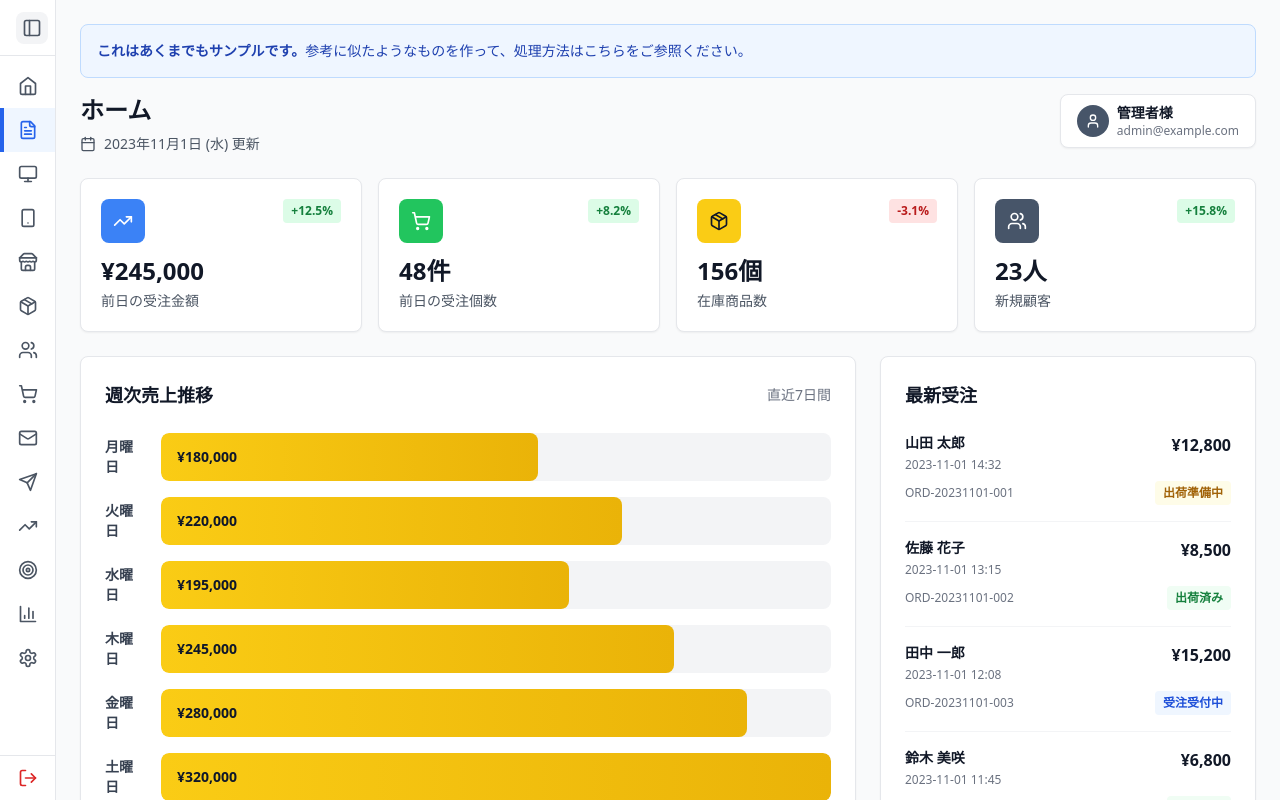
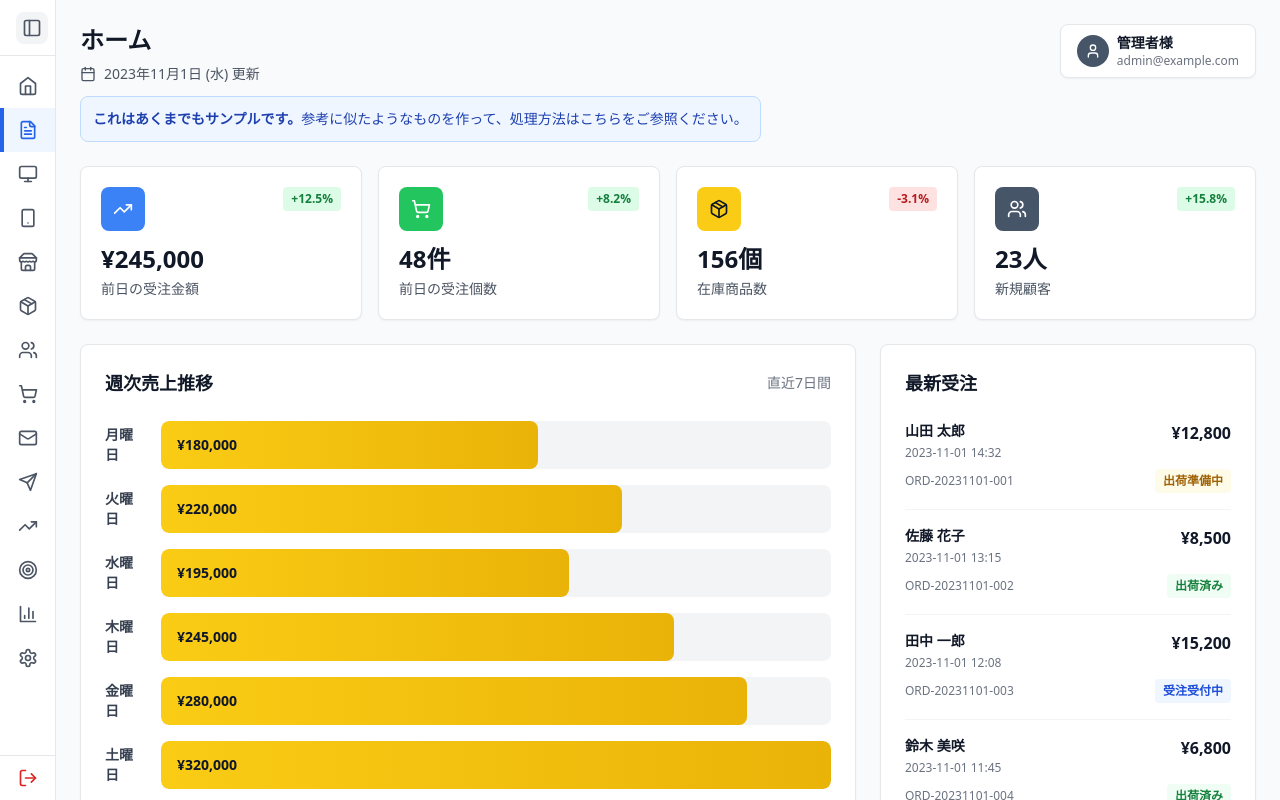
Before and after one commit to cocoro556/furugi-de-vaccine-design, a React (Vite) app: page / in a window 1280 px wide. Built offline with nearby package versions, Linux system fonts and the light colour scheme.

Commit message:
Updated Dashboard.tsx

```diff
--- a/src/components/admin/pages/Dashboard.tsx
+++ b/src/components/admin/pages/Dashboard.tsx
@@ -107,19 +107,18 @@ export default function Dashboard({ currentUser }: DashboardProps = {}) {
 
   return (
     <div className="p-6 bg-gray-50">
-      <div className="mb-4 bg-blue-50 border border-blue-200 rounded-lg p-4">
-        <p className="text-sm text-blue-800">
-          <span className="font-semibold">これはあくまでもサンプルです。</span>
-          参考に似たようなものを作って、処理方法はこちらをご参照ください。
-        </p>
-      </div>
-
       <div className="mb-6 flex items-start justify-between">
         <div>
           <h1 className="text-2xl font-bold text-gray-900 mb-2">ホーム</h1>
-          <div className="flex items-center text-sm text-gray-600">
+          <div className="flex items-center text-sm text-gray-600 mb-3">
             <Calendar className="w-4 h-4 mr-2" />
             <span>2023年11月1日 (水) 更新</span>
+          </div>
+          <div className="bg-blue-50 border border-blue-200 rounded-lg p-3 inline-block">
+            <p className="text-sm text-blue-800">
+              <span className="font-semibold">これはあくまでもサンプルです。</span>
+              参考に似たようなものを作って、処理方法はこちらをご参照ください。
+            </p>
           </div>
         </div>
         {currentUser && (
```
